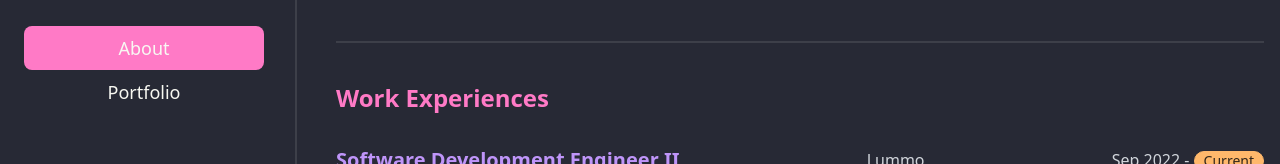
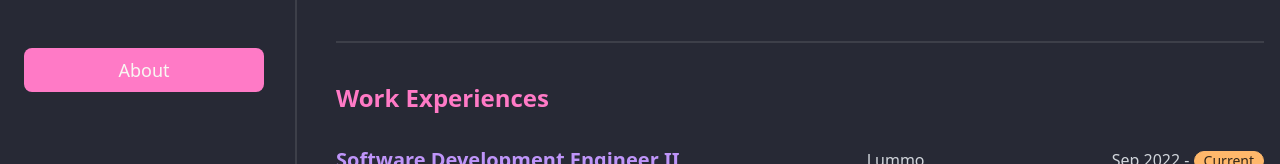
Before and after one commit to adliih/adliih.com, a SvelteKit app: page / in a window 1280 px wide. Shown: the part 442-606 px from the top of the page. Built offline with nearby package versions, Linux system fonts and the light colour scheme.

Commit message:
hide portfolio links

```diff
--- a/src/components/Sidebar.svelte
+++ b/src/components/Sidebar.svelte
@@ -11,11 +11,11 @@
 		{
 			href: '/',
 			title: 'About'
-		},
-		{
-			href: '/portfolio',
-			title: 'Portfolio'
 		}
+		// {
+		// 	href: '/portfolio',
+		// 	title: 'Portfolio'
+		// }
 	];
 
 	const socials = [
```
